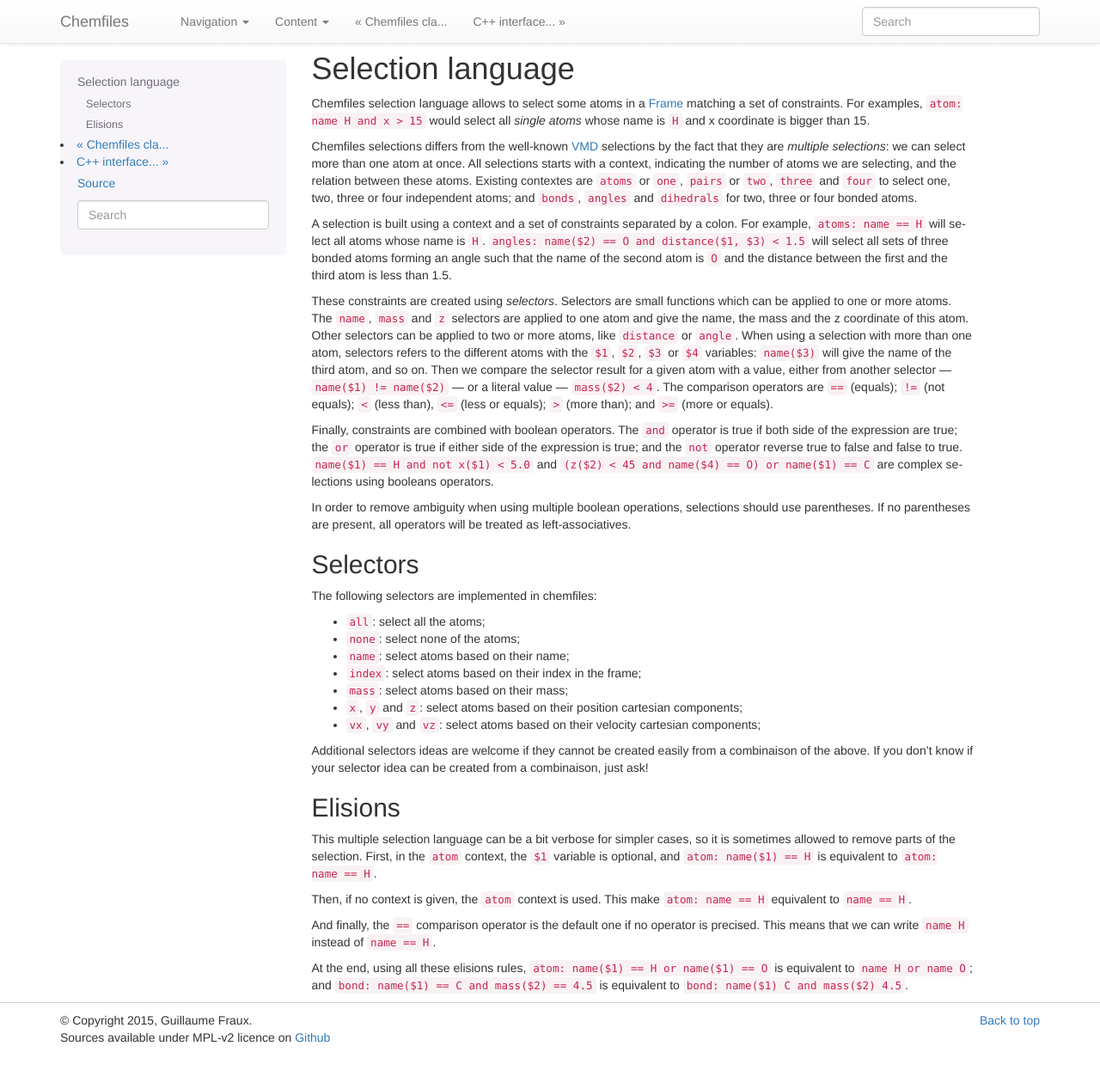
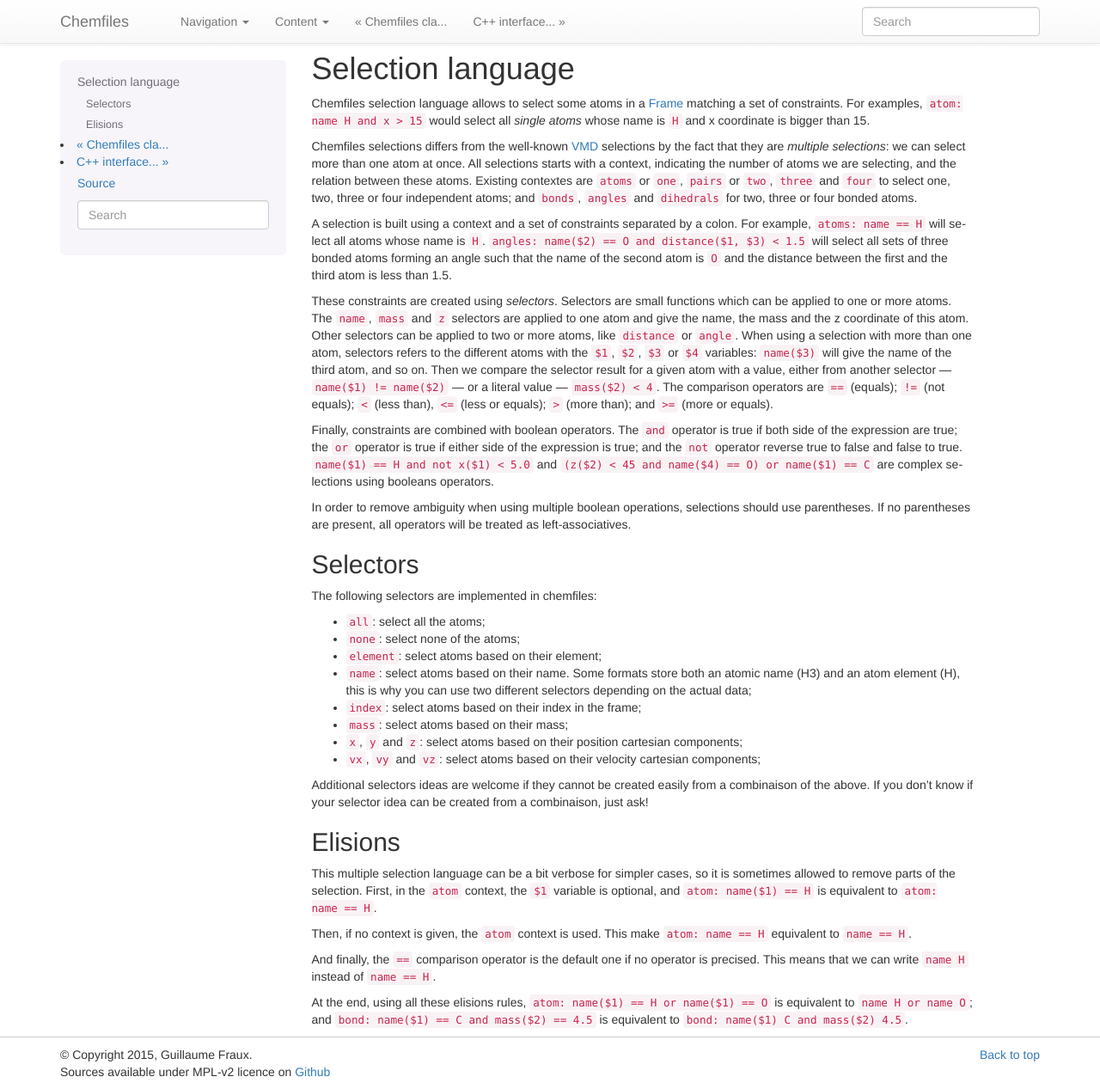
Before and after one commit to chemfiles/chemfiles, a Sphinx documentation site: the page built from doc/selections.rst, in a window 1280 px wide and 1267 px high. Shown: the whole window at 86% size. Built offline with Sphinx 7.4.7, drawn with Linux system fonts in a browser that asks for light colours; pages that are not in the unit, such as notebooks, are missing from menus; the version number could not be read and is left out.

Commit message:
[doc] Update documentation for selections

```diff
--- a/doc/selections.rst
+++ b/doc/selections.rst
@@ -55,7 +55,10 @@
 
 - ``all``: select all the atoms;
 - ``none``: select none of the atoms;
-- ``name``: select atoms based on their name;
+- ``element``: select atoms based on their element;
+- ``name``: select atoms based on their name. Some formats store both an atomic
+  name (H3) and an atom element (H), this is why you can use two different
+  selectors depending on the actual data;
 - ``index``: select atoms based on their index in the frame;
 - ``mass``: select atoms based on their mass;
 - ``x``, ``y`` and ``z``: select atoms based on their position cartesian components;
```
Also changed, not shown: CHANGELOG.md (+2 -0 lines).
